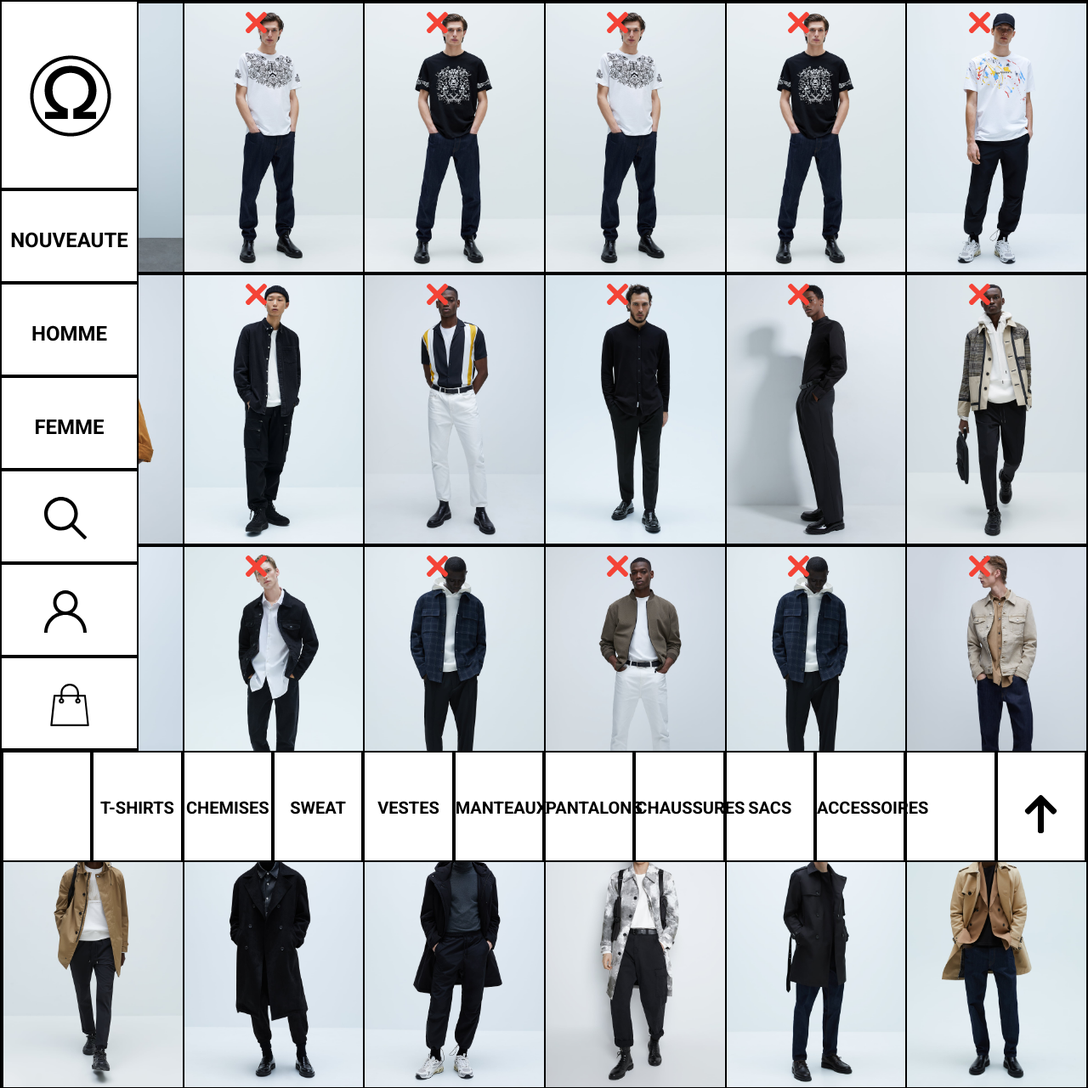
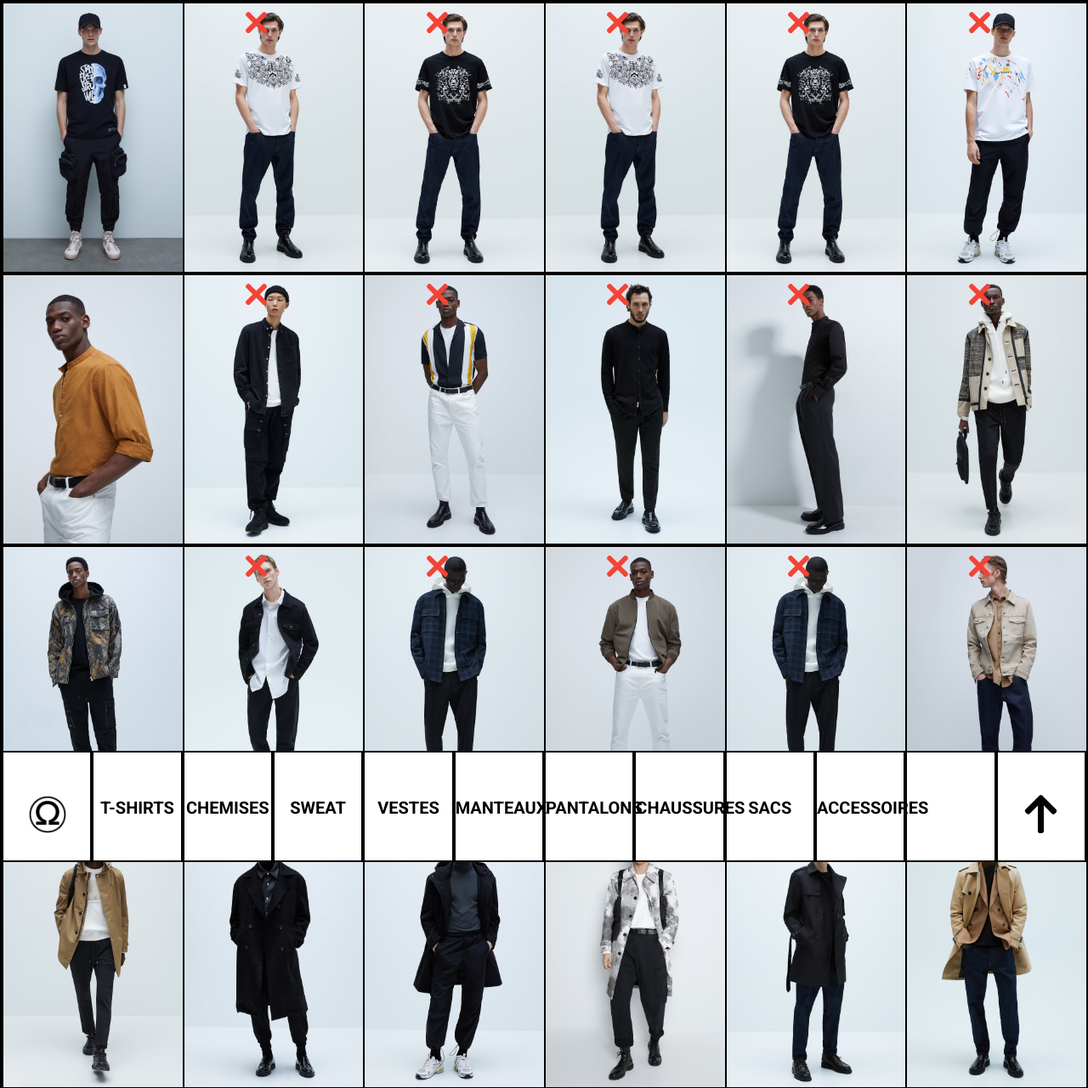
Before and after one commit to MHenko/omega.com, a PHP site: page /adminwear.php in a window 1280 px wide; the page is wider, and only the part inside the window is pictured. Shown: the top 1281 px of that part at 85% size. Run offline with PHP 8.4, Linux system fonts and the light colour scheme; data comes from the database, SQL or seed files in the repository.

Commit message:
Update adminwear.php

```diff
--- a/adminwear.php
+++ b/adminwear.php
@@ -39,44 +39,6 @@ $pdo = new PDO('mysql:host=localhost;dbname=alpha;charset=utf8', 'root', '', arr
   </head>
   <body>
 
-<div class="container-fluid">
-       <ul class="navbar-nav col-12 col-1">
-
-          <li>
-            <div class="omega1 text-center">
-              <a href="./home.php">
-                <img src="./image/logo/omega.png" alt="logo">
-              </a>
-            </div>
-          </li>
-
-          <li class="nav-item text-center">
-            <a class="nav-link" href="#">NOUVEAUTE</a>
-          </li>
-
-          <li class="nav-item text-center">
-            <a class="nav-link" href="#">HOMME</a>
-          </li>
-
-          <li class="nav-item text-center">
-            <a class="nav-link" href="#">FEMME</a>
-          </li>
-
-           <li class="nav-item">
-            <a class="icone" href="#"><img src="./image/svg/search.svg" alt="recherche"></a>
-          </li>
-
-           <li class="nav-item">
-            <a class="icone" href="#"><img src="./image/svg/user.svg" alt="compte" ></a>
-          </li>
-
-           <li class="nav-item text-center">
-            <a class="icone" href="#"><img src="./image/svg/bag.svg" alt="panier"></a>
-          </li>
-        </ul>
-    </div>
-
-
   <div class="col-12">
      <div class="deleted-info">L'article a bien été supprimé</div>
     <div class="row">
@@ -111,8 +73,10 @@ $pdo = new PDO('mysql:host=localhost;dbname=alpha;charset=utf8', 'root', '', arr
 
 <footer>
    <div class="row">
-      <div class="col-12 col-sm-1 text-center white">
-          <a href="./admin.php"> Admin</a>
+      <div class="col-12 col-sm-1 text-center">
+        <a href="./home.php">
+          <img src="./image/logo/omega.png" alt="logo">
+        </a>
       </div>
 
        <div class="col-12 col-sm-1 text-center">
@@ -154,10 +118,11 @@ $pdo = new PDO('mysql:host=localhost;dbname=alpha;charset=utf8', 'root', '', arr
       <div class="col-12 col-sm-1 text-center"></div>
 
       <div class="col-12 col-sm-1 text-center">
-        <a href="#"><img src="./image/svg/arrow.svg" alt="fleche" ></a>
+        <a class="scroll-top" href="#"><img src="./image/svg/arrow.svg" alt="fleche" ></a>
       </div>
     </div>
 </footer>
+
 
     </div>
         <?php
```
